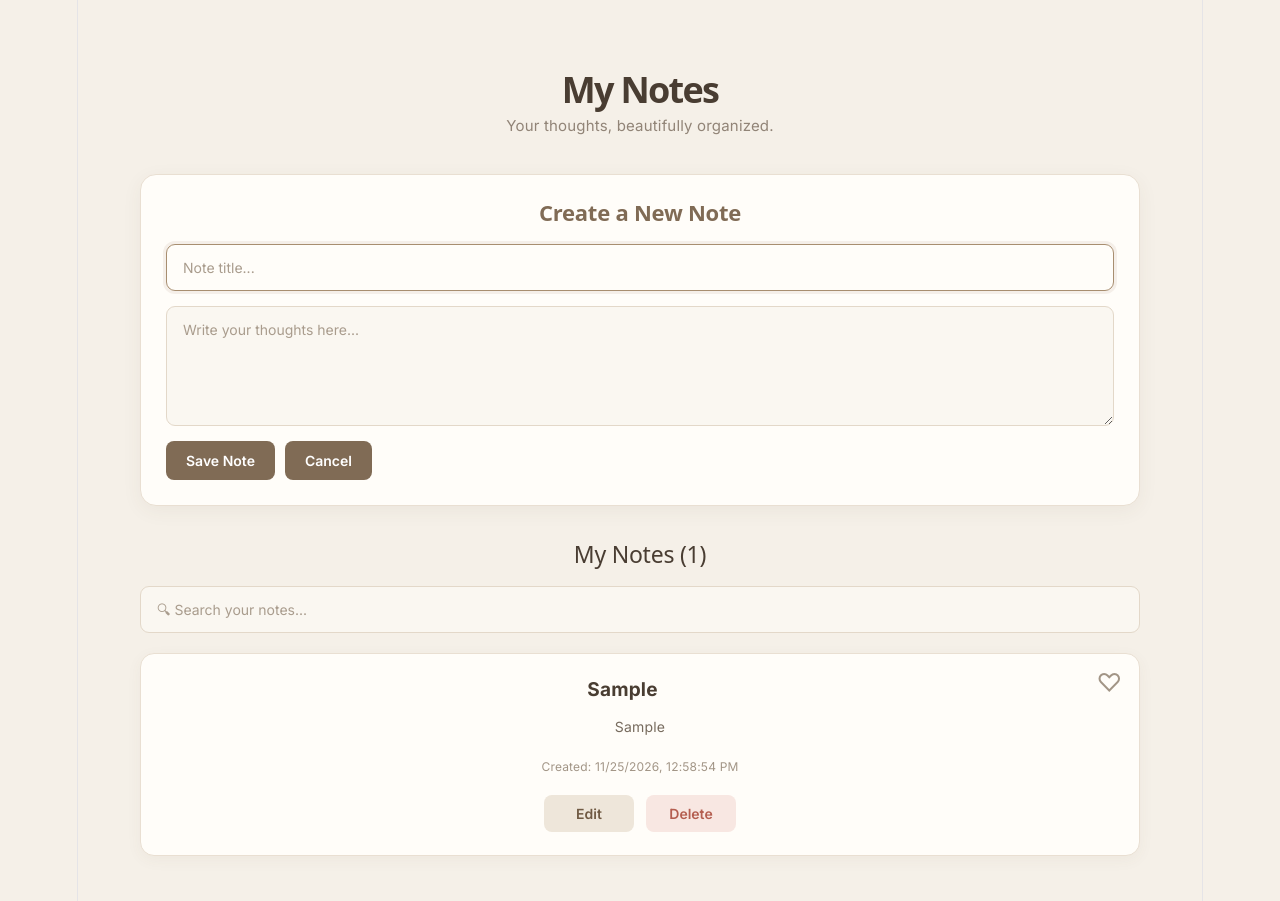
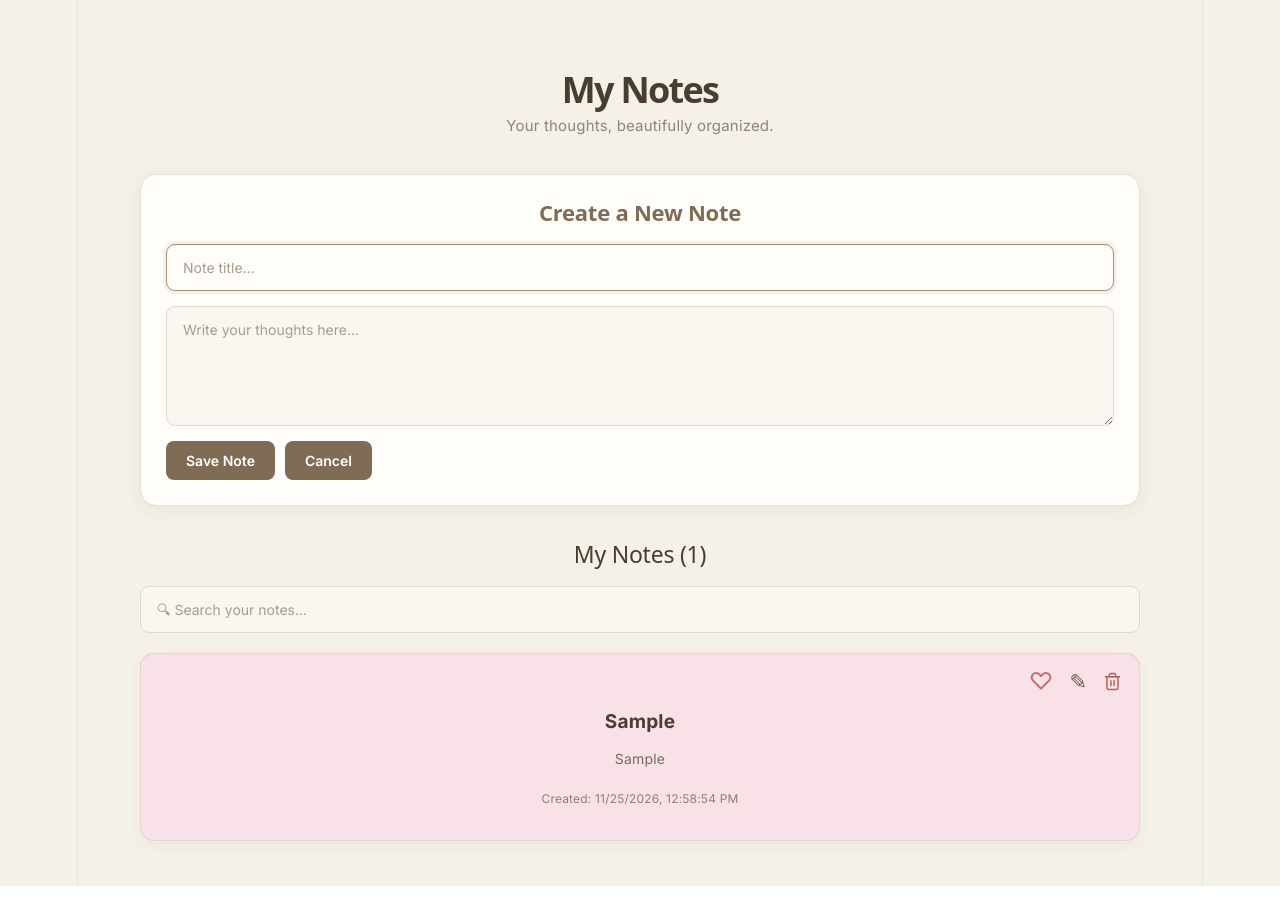
Before and after one commit to sivasankavi-sripirahas/Syntecxhub_Notes_App, a React (Vite) app: page / in a window 1280 px wide. Both pictures are taken after typing "Sample", "Sample" into the empty fields and a click on the button "Save Note". Built offline with nearby package versions, Linux system fonts and the light colour scheme.

Commit message:
Update Notes App features and design

```diff
--- a/package.json
+++ b/package.json
@@ -10,6 +10,7 @@
     "preview": "vite preview"
   },
   "dependencies": {
+    "lucide-react": "^1.80.0",
     "react": "^19.3.1",
     "react-dom": "^19.3.1"
   },
--- a/src/App.css
+++ b/src/App.css
@@ -166,10 +166,10 @@ button {
 .note-card {
   position: relative;
   min-width: 0;
-  background: #fffdf9;
   padding: 23px;
+  padding-top: 55px;
   border-radius: 14px;
-  border: 1px solid #e9dfd2;
+  border: 1px solid rgba(120, 100, 80, 0.12);
   box-shadow: 0 4px 15px rgba(91, 73, 53, 0.05);
   transition: 0.3s;
   overflow-wrap: anywhere;
@@ -180,12 +180,74 @@ button {
   box-shadow: 0 10px 22px rgba(91, 73, 53, 0.10);
 }
 
+/* Note Actions */
+.note-actions {
+  position: absolute;
+  top: 12px;
+  right: 14px;
+  display: flex;
+  align-items: center;
+  gap: 10px;
+}
+
+/* Action Buttons - No Box Background */
+.note-actions button {
+  width: auto;
+  height: auto;
+  padding: 3px;
+  border: none;
+  background: transparent;
+  display: flex;
+  align-items: center;
+  justify-content: center;
+  cursor: pointer;
+  transition: 0.2s;
+}
+
+/* Favorite Button */
+.favorite-btn {
+  color: #c76b70;
+  font-size: 24px;
+  line-height: 1;
+  background: transparent;
+  border: none;
+  cursor: pointer;
+  transition: transform 0.2s ease, color 0.2s ease;
+}
+
+.favorite-btn:hover {
+  color: #a94f58;
+  transform: scale(1.15);
+}
+
+/* Edit Button */
+.edit-btn {
+  color: #705a43;
+  font-size: 21px;
+}
+
+.edit-btn:hover {
+  color: #493d32;
+  transform: scale(1.15);
+  background: transparent;
+}
+
+/* Delete Button */
+.delete-btn {
+  color: #b45e50;
+  font-size: 18px;
+}
+
+.delete-btn:hover {
+  color: #923d32;
+  transform: scale(1.15);
+  background: transparent;
+}
 /* Note Title */
 .note-card h3 {
   font-size: 19px;
   color: #493d32;
   margin-bottom: 12px;
-  padding-right: 35px;
 }
 
 /* Note Content */
@@ -200,69 +262,9 @@ button {
 /* Created Date */
 .note-date {
   display: block;
-  color: #a29586;
+  color: #8f8173;
   font-size: 12px;
-  margin-bottom: 15px;
-}
-
-/* Favorite Button */
-.favorite-btn {
-  position: absolute;
-  top: 12px;
-  right: 12px;
-  background: transparent;
-  color: #a29586;
-  padding: 5px;
-  font-size: 25px;
-  line-height: 1;
-  border-radius: 50%;
-  cursor: pointer;
-  transition: 0.2s;
-}
-
-.favorite-btn:hover {
-  color: #c76b70;
-  background: #f8e7e2;
-  transform: scale(1.15);
-}
-
-/* Card Buttons */
-.card-buttons {
-  display: flex;
-  justify-content: center;
-  align-items: center;
-  gap: 12px;
-  flex-wrap: wrap;
-  margin-top: 15px;
-}
-
-/* Equal Button Size */
-.card-buttons button {
-  min-width: 90px;
-  padding: 10px 18px;
-  text-align: center;
-}
-
-/* Edit Button */
-.edit-btn {
-  background: #eee6da;
-  color: #705a43;
-}
-
-.edit-btn:hover {
-  background: #e1d3c1;
-  transform: translateY(-2px);
-}
-
-/* Delete Button */
-.delete-btn {
-  background: #f8e7e2;
-  color: #b45e50;
-}
-
-.delete-btn:hover {
-  background: #f1d5cd;
-  transform: translateY(-2px);
+  margin-bottom: 5px;
 }
 
 /* Empty Message */
@@ -355,27 +357,17 @@ button {
   .note-card {
     width: 100%;
     padding: 20px;
+    padding-top: 55px;
   }
 
   .note-card h3 {
     font-size: 18px;
   }
 
-  .card-buttons {
-    justify-content: center;
-    gap: 8px;
-  }
-
-  .card-buttons button {
-    flex: 1;
-    min-width: 0;
-    padding: 10px 12px;
-  }
-
-  .favorite-btn {
+  .note-actions {
     top: 12px;
-    right: 12px;
-    font-size: 25px;
+    right: 14px;
+    gap: 10px;
   }
 }
 
@@ -391,14 +383,10 @@ button {
 
   .note-card {
     padding: 16px;
+    padding-top: 52px;
   }
 
-  .card-buttons {
-    gap: 6px;
-  }
-
-  .card-buttons button {
-    font-size: 12px;
-    padding: 9px 8px;
+  .note-actions {
+    gap: 8px;
   }
 }
--- a/src/App.jsx
+++ b/src/App.jsx
@@ -1,6 +1,16 @@
 
 import { useState, useEffect, useRef } from "react";
+import { Trash2 } from "lucide-react";
 import "./App.css";
+
+// Pastel colors for Notes
+const noteColors = [
+  "#F8E1E7",
+  "#E0F0E7",
+  "#EAE3F5",
+  "#DFECF7",
+  "#FFF1C9",
+];
 
 function App() {
   // useRef for Title Input
@@ -60,6 +70,7 @@ function App() {
         content: content.trim(),
         createdAt: new Date().toISOString(),
         isFavorite: false,
+        color: noteColors[notes.length % noteColors.length],
       };
 
       setNotes((prevNotes) => [...prevNotes, newNote]);
@@ -77,7 +88,6 @@ function App() {
     setContent(note.content);
     setEditId(note.id);
 
-    // Focus Title Input after clicking Edit
     titleInputRef.current?.focus();
   };
 
@@ -192,31 +202,56 @@ function App() {
           {/* Notes Grid */}
           <div className="notes-grid">
 
-            {filteredNotes.map((note) => (
+            {filteredNotes.map((note, index) => (
 
-              <article className="note-card" key={note.id}>
+              <article
+                className="note-card"
+                key={note.id}
+                style={{
+                  backgroundColor:
+                    note.color ||
+                    noteColors[index % noteColors.length],
+                }}
+              >
 
-                {/* Note Title */}
-                <h3>{note.title}</h3>
+                {/* Note Actions */}
+                <div className="note-actions">
 
                   {/* Favorite Button */}
                   <button
   type="button"
   className="favorite-btn"
   onClick={() => toggleFavorite(note.id)}
-                  title={
-                    note.isFavorite
-                      ? "Remove from Favorites"
-                      : "Add to Favorites"
-                  }
-                  aria-label={
-                    note.isFavorite
-                      ? "Remove from Favorites"
-                      : "Add to Favorites"
-                  }
+  title={note.isFavorite ? "Remove from favorites" : "Add to favorites"}
 >
-                  {note.isFavorite ? "❤" : "♡"}
+  {note.isFavorite ? "♥" : "♡"}
 </button>
+                  {/* Edit Button */}
+                  <button
+                    type="button"
+                    className="edit-btn"
+                    onClick={() => editNote(note)}
+                    title="Edit Note"
+                    aria-label="Edit Note"
+                  >
+                    ✎
+                  </button>
+
+                  {/* Delete Button */}
+                 <button
+  type="button"
+  className="delete-btn"
+  onClick={() => deleteNote(note.id)}
+  title="Delete Note"
+  aria-label="Delete Note"
+>
+  <Trash2 size={19} strokeWidth={1.8} />
+</button>
+
+                </div>
+
+                {/* Note Title */}
+                <h3>{note.title}</h3>
 
                 {/* Note Content */}
                 <p>{note.content}</p>
@@ -228,27 +263,6 @@ function App() {
                     ? new Date(note.createdAt).toLocaleString()
                     : "Date not available"}
                 </small>
-
-                {/* Edit and Delete Buttons */}
-                <div className="card-buttons">
-
-                  <button
-                    type="button"
-                    className="edit-btn"
-                    onClick={() => editNote(note)}
-                  >
-                    Edit
-                  </button>
-
-                  <button
-                    type="button"
-                    className="delete-btn"
-                    onClick={() => deleteNote(note.id)}
-                  >
-                    Delete
-                  </button>
-
-                </div>
 
               </article>
 
```
Also changed, not shown: 1 other file (tests, documents, lock files or other folders). Lines whose indentation alone changed are shown as unchanged.
